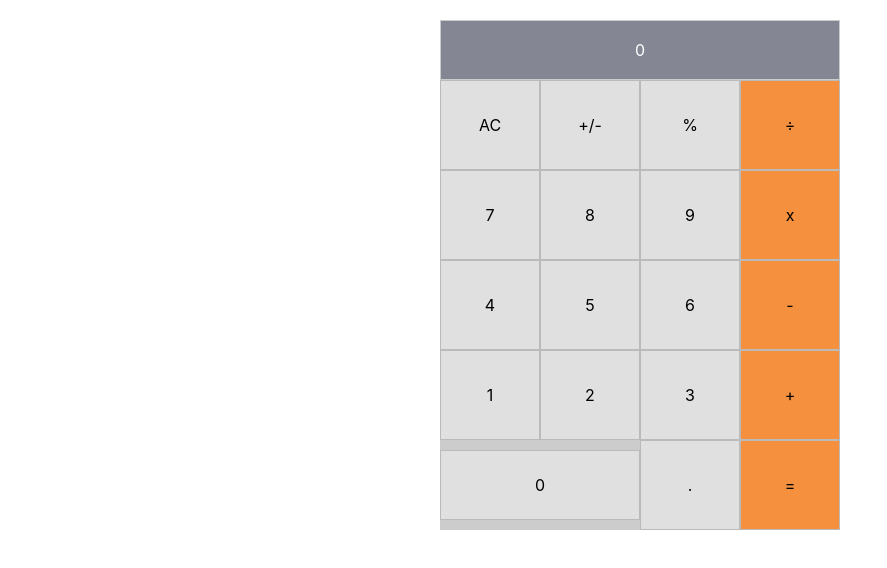
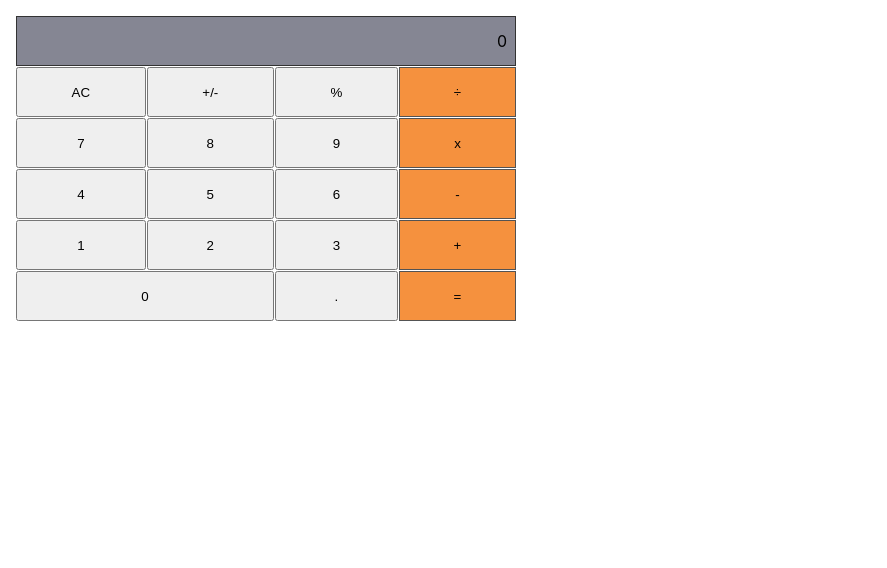
Before and after one commit to Isabellanamutenda/React-work, a React (Create React App) app: page / in a window 1280 px wide. Shown: the top 568 px of the page, without its empty margins (0-887 px from the left). Built offline with nearby package versions, Linux system fonts and the light colour scheme.

Commit message:
Add functionality

```diff
--- a/src/App.css
+++ b/src/App.css
@@ -24,7 +24,7 @@
   height: 3rem;
   align-items: center;
   justify-content: center;
-  background-color: #e0e0e0;
+  background-color: #ccc;
 }
 
 .orange {
--- a/src/components/Calculator.js
+++ b/src/components/Calculator.js
@@ -1,36 +1,110 @@
-import React, { Component } from 'react';
-import './Calculator.css';
+import React, { useState } from 'react';
+import calculate from '../logic/calculate';
 
-export default class Calculator extends Component {
-  constructor(props) {
-    super(props);
-    this.state = {};
+const Calculator = () => {
+  const [obj, setResult] = useState({ total: 0, next: null, operation: null });
+
+  const showResult = (e) => {
+    setResult(calculate(obj, e.target.value));
+  };
+
+  let { total, operation, next } = obj;
+  if (!operation) {
+    operation = '';
   }
+  if (!next) {
+    next = '';
+  }
+  if (!total && total !== 0) {
+    total = '';
+  }
+  return (
+    <div className="Calculator">
+      <span className="input">{`${total} ${operation} ${next}`}</span>
+      <button type="button" value="AC" className="char" onClick={showResult}>
+        AC
+      </button>
+      <button value="+/-" type="button" className="char" onClick={showResult}>
+        +/-
+      </button>
+      <button value="%" type="button" className="char" onClick={showResult}>
+        %
+      </button>
+      <button
+        value="÷"
+        type="button"
+        className="char orange"
+        onClick={showResult}
+      >
+        ÷
+      </button>
+      <button type="button" value="7" className="char" onClick={showResult}>
+        7
+      </button>
+      <button value="8" type="button" className="char" onClick={showResult}>
+        8
+      </button>
+      <button value="9" type="button" className="char" onClick={showResult}>
+        9
+      </button>
+      <button
+        value="x"
+        type="button"
+        className="char orange"
+        onClick={showResult}
+      >
+        x
+      </button>
+      <button value="4" type="button" className="char" onClick={showResult}>
+        4
+      </button>
+      <button value="5" type="button" className="char" onClick={showResult}>
+        5
+      </button>
+      <button value="6" type="button" className="char" onClick={showResult}>
+        6
+      </button>
+      <button
+        value="-"
+        type="button"
+        className="char orange"
+        onClick={showResult}
+      >
+        -
+      </button>
+      <button value="1" type="button" className="char" onClick={showResult}>
+        1
+      </button>
+      <button value="2" type="button" className="char" onClick={showResult}>
+        2
+      </button>
+      <button value="3" type="button" className="char" onClick={showResult}>
+        3
+      </button>
+      <button
+        value="+"
+        type="button"
+        className="char orange"
+        onClick={showResult}
+      >
+        +
+      </button>
+      <button value="0" type="button" className="zero" onClick={showResult}>
+        0
+      </button>
+      <button value="." type="button" className="char" onClick={showResult}>
+        .
+      </button>
+      <button
+        value="="
+        type="button"
+        className="char orange"
+        onClick={showResult}
+      >
+        =
+      </button>
+    </div>
+  );
+};
 
-  render() {
-    return (
-      <div className="container">
-        <span className="result">0</span>
-        <span className="btn">AC</span>
-        <span className="btn">+/-</span>
-        <span className="btn">%</span>
-        <span className="btn symbol-color">÷</span>
-        <span className="btn">7</span>
-        <span className="btn">8</span>
-        <span className="btn">9</span>
-        <span className="btn symbol-color">x</span>
-        <span className="btn">4</span>
-        <span className="btn">5</span>
-        <span className="btn">6</span>
-        <span className="btn symbol-color">-</span>
-        <span className="btn">1</span>
-        <span className="btn">2</span>
-        <span className="btn">3</span>
-        <span className="btn symbol-color">+</span>
-        <span className="zero">0</span>
-        <span className="btn">.</span>
-        <span className="btn symbol-color">=</span>
-      </div>
-    );
-  }
-}
+export default Calculator;
```
